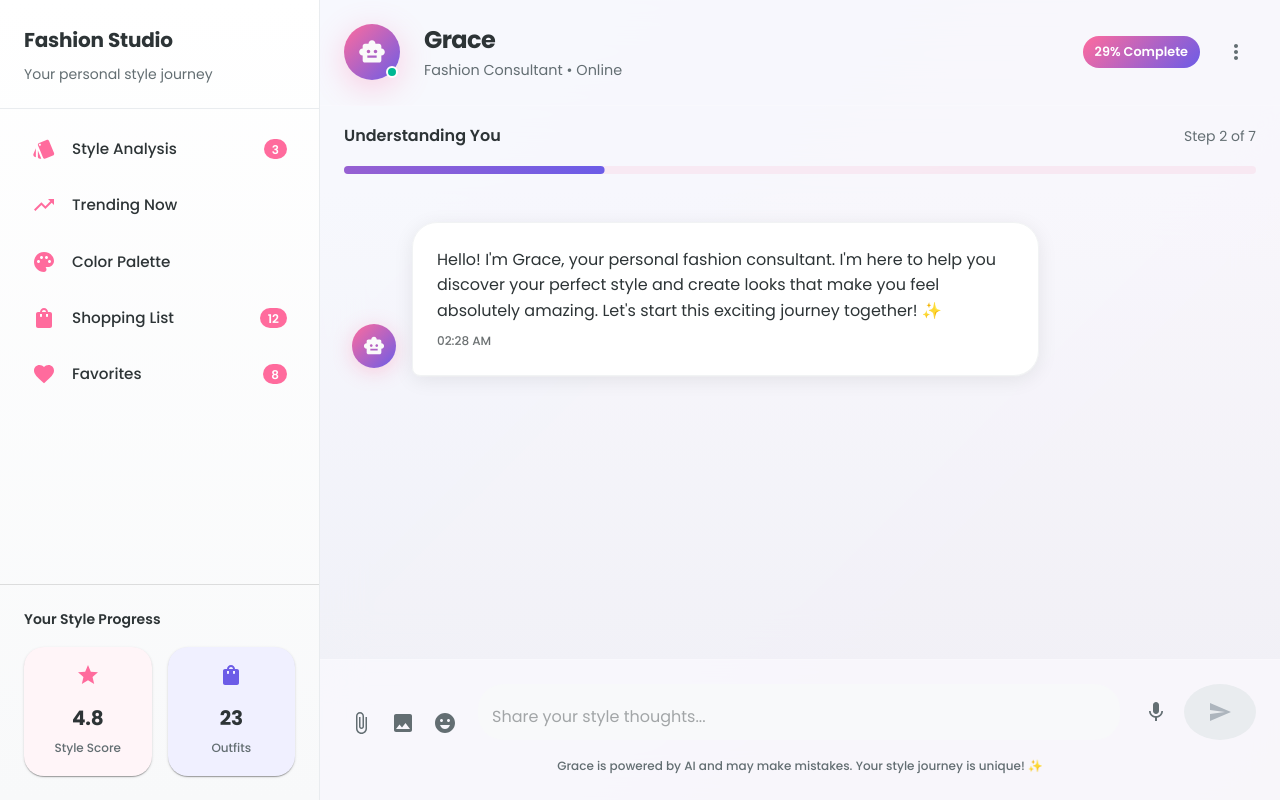
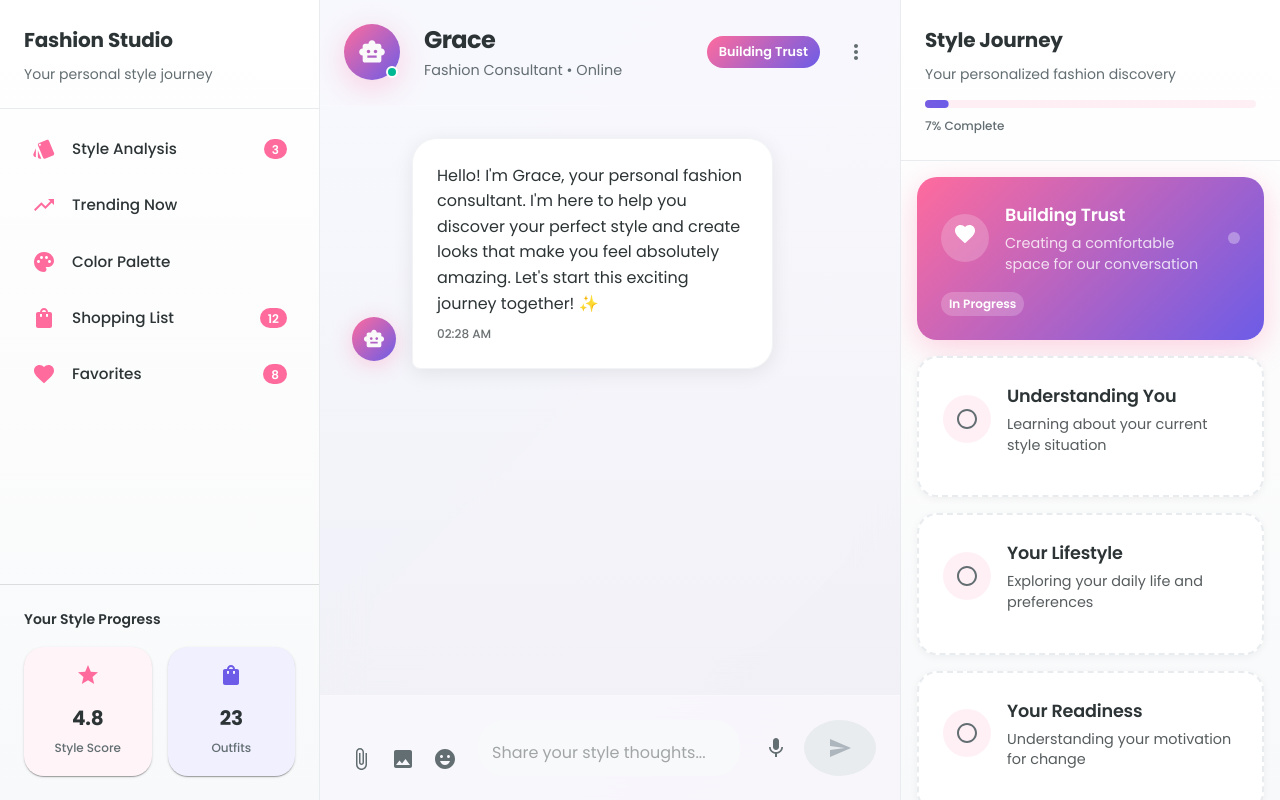
Before and after one commit to maxdevfranklin/eliza-frontend, a React (Create React App) app: page / in a window 1280 px wide. Built offline with nearby package versions, Linux system fonts and the light colour scheme.

Commit message:
Fashion Step Flow System with Animations

```diff
--- a/src/App.tsx
+++ b/src/App.tsx
@@ -25,7 +25,14 @@ import {
   Badge,
   Card,
   CardContent,
-  Grid
+  Grid,
+  Stepper,
+  Step,
+  StepLabel,
+  StepContent,
+  Collapse,
+  Zoom,
+  Grow
 } from '@mui/material';
 import SendIcon from '@mui/icons-material/Send';
 import SmartToyIcon from '@mui/icons-material/SmartToy';
@@ -43,6 +50,12 @@ import AttachFileIcon from '@mui/icons-material/AttachFile';
 import EmojiEmotionsIcon from '@mui/icons-material/EmojiEmotions';
 import MicIcon from '@mui/icons-material/Mic';
 import ImageIcon from '@mui/icons-material/Image';
+import CheckCircleIcon from '@mui/icons-material/CheckCircle';
+import RadioButtonUncheckedIcon from '@mui/icons-material/RadioButtonUnchecked';
+import FiberManualRecord from '@mui/icons-material/FiberManualRecord';
+import PlayArrowIcon from '@mui/icons-material/PlayArrow';
+import AutoAwesomeIcon from '@mui/icons-material/AutoAwesome';
+import TrendingFlatIcon from '@mui/icons-material/TrendingFlat';
 import axios from 'axios';
 
 const theme = createTheme({
@@ -171,6 +184,26 @@ const stepLabels = {
   visit_transition: 'Next Steps'
 };
 
+const stepDescriptions = {
+  trust_building: 'Creating a comfortable space for our conversation',
+  situation_discovery: 'Learning about your current style situation',
+  lifestyle_discovery: 'Exploring your daily life and preferences',
+  readiness_discovery: 'Understanding your motivation for change',
+  priorities_discovery: 'Identifying what matters most to you',
+  needs_matching: 'Finding perfect style solutions for you',
+  visit_transition: 'Planning your next fashion journey steps'
+};
+
+const stepIcons = {
+  trust_building: <FavoriteIcon />,
+  situation_discovery: <PersonIcon />,
+  lifestyle_discovery: <StyleIcon />,
+  readiness_discovery: <TrendingUpIcon />,
+  priorities_discovery: <StarIcon />,
+  needs_matching: <AutoAwesomeIcon />,
+  visit_transition: <TrendingFlatIcon />
+};
+
 const sidebarItems = [
   { icon: <StyleIcon />, text: 'Style Analysis', badge: '3' },
   { icon: <TrendingUpIcon />, text: 'Trending Now', badge: null },
@@ -190,9 +223,11 @@ function App() {
   ]);
   const [input, setInput] = useState('');
   const [isLoading, setIsLoading] = useState(false);
-  const [currentStep, setCurrentStep] = useState<DialogStep>('situation_discovery');
+  const [currentStep, setCurrentStep] = useState<DialogStep>('trust_building');
+  const [completedSteps, setCompletedSteps] = useState<DialogStep[]>([]);
   const [isTyping, setIsTyping] = useState(false);
   const [sidebarOpen, setSidebarOpen] = useState(false);
+  const [stepNotification, setStepNotification] = useState<DialogStep | null>(null);
   const messagesEndRef = useRef<null | HTMLDivElement>(null);
   const isMobile = useMediaQuery(theme.breakpoints.down('md'));
 
@@ -207,6 +242,22 @@ function App() {
   const generateMessageId = () => {
     return `msg_${Date.now()}_${Math.random().toString(36).substr(2, 9)}`;
   };
+
+  const handleStepProgress = useCallback((newStep: DialogStep) => {
+    if (newStep !== currentStep) {
+      // Mark current step as completed
+      if (!completedSteps.includes(currentStep)) {
+        setCompletedSteps(prev => [...prev, currentStep]);
+      }
+
+      // Show notification for new step
+      setStepNotification(newStep);
+      setTimeout(() => setStepNotification(null), 4000);
+
+      // Update current step
+      setCurrentStep(newStep);
+    }
+  }, [currentStep, completedSteps]);
 
   const handleSend = useCallback(async () => {
     if (!input.trim() || isLoading) return;
@@ -251,7 +302,7 @@ function App() {
         // Update step if provided
         const lastResponse = response.data[response.data.length - 1];
         if (lastResponse?.metadata?.stage && dialogSteps.includes(lastResponse.metadata.stage)) {
-          setCurrentStep(lastResponse.metadata.stage);
+          handleStepProgress(lastResponse.metadata.stage);
         }
       } else {
         // Handle single response or error
@@ -279,7 +330,7 @@ function App() {
       setIsLoading(false);
       setIsTyping(false);
     }
-  }, [input, isLoading]);
+  }, [input, isLoading, handleStepProgress]);
 
   const handleKeyPress = useCallback((e: React.KeyboardEvent) => {
     if (e.key === 'Enter' && !e.shiftKey) {
@@ -290,8 +341,9 @@ function App() {
 
   const getStepProgress = useCallback(() => {
     const currentIndex = dialogSteps.indexOf(currentStep);
-    return ((currentIndex + 1) / dialogSteps.length) * 100;
-  }, [currentStep]);
+    const completedCount = completedSteps.length;
+    return ((completedCount + (currentIndex >= 0 ? 0.5 : 0)) / dialogSteps.length) * 100;
+  }, [currentStep, completedSteps]);
 
   // Removed animations and memoized properly
   const MessageBubble = React.memo(({ message }: { message: Message }) => (
@@ -442,6 +494,249 @@ function App() {
       </Box>
     </Fade>
   ));
+
+  const StepProgressPanel = () => (
+    <Box
+      sx={{
+        width: 380,
+        height: '100%',
+        background: 'linear-gradient(180deg, #ffffff 0%, #f8f9fa 100%)',
+        borderLeft: '1px solid #e9ecef',
+        display: 'flex',
+        flexDirection: 'column',
+        overflow: 'hidden',
+      }}
+    >
+      {/* Step Progress Header */}
+      <Box sx={{ p: 3, borderBottom: '1px solid #e9ecef' }}>
+        <Typography variant="h6" sx={{ fontWeight: 700, color: '#2d3436', mb: 1 }}>
+          Style Journey
+        </Typography>
+        <Typography variant="body2" sx={{ color: '#636e72', mb: 2 }}>
+          Your personalized fashion discovery
+        </Typography>
+        <LinearProgress
+          variant="determinate"
+          value={getStepProgress()}
+          sx={{
+            height: 8,
+            borderRadius: 4,
+            bgcolor: 'rgba(255, 107, 157, 0.1)',
+            '& .MuiLinearProgress-bar': {
+              borderRadius: 4,
+              background: 'linear-gradient(90deg, #ff6b9d 0%, #6c5ce7 100%)',
+            }
+          }}
+        />
+        <Typography variant="caption" sx={{ color: '#636e72', mt: 1, display: 'block' }}>
+          {Math.round(getStepProgress())}% Complete
+        </Typography>
+      </Box>
+
+      {/* Steps List */}
+      <Box sx={{ flex: 1, overflow: 'auto', p: 2 }}>
+        {dialogSteps.map((step, index) => {
+          const isCompleted = completedSteps.includes(step);
+          const isCurrent = currentStep === step;
+          const isUpcoming = !isCompleted && !isCurrent;
+
+          return (
+            <Grow
+              key={step}
+              in={true}
+              timeout={300 + index * 100}
+            >
+              <Card
+                sx={{
+                  mb: 2,
+                  background: isCurrent
+                    ? 'linear-gradient(135deg, #ff6b9d 0%, #6c5ce7 100%)'
+                    : isCompleted
+                      ? 'linear-gradient(135deg, #00b894 0%, #00cec9 100%)'
+                      : '#ffffff',
+                  color: (isCurrent || isCompleted) ? 'white' : 'text.primary',
+                  border: isUpcoming ? '2px dashed #e9ecef' : 'none',
+                  boxShadow: (isCurrent || isCompleted)
+                    ? '0 8px 32px rgba(255, 107, 157, 0.3)'
+                    : '0 2px 8px rgba(0, 0, 0, 0.05)',
+                  transform: isCurrent ? 'scale(1.02)' : 'scale(1)',
+                  transition: 'all 0.3s cubic-bezier(0.4, 0, 0.2, 1)',
+                  position: 'relative',
+                  overflow: 'visible',
+                  '&:hover': {
+                    transform: isCurrent ? 'scale(1.02)' : 'scale(1.01)',
+                    boxShadow: (isCurrent || isCompleted)
+                      ? '0 12px 40px rgba(255, 107, 157, 0.4)'
+                      : '0 4px 16px rgba(0, 0, 0, 0.1)',
+                  }
+                }}
+              >
+                {isCurrent && (
+                  <Box
+                    sx={{
+                      position: 'absolute',
+                      top: -2,
+                      left: -2,
+                      right: -2,
+                      bottom: -2,
+                      background: 'linear-gradient(45deg, #ff6b9d, #6c5ce7, #ff6b9d)',
+                      borderRadius: 3,
+                      zIndex: -1,
+                      animation: 'gradientShift 3s ease-in-out infinite',
+                    }}
+                  />
+                )}
+
+                <CardContent sx={{ p: 3 }}>
+                  <Box sx={{ display: 'flex', alignItems: 'center', gap: 2, mb: 2 }}>
+                    <Box
+                      sx={{
+                        width: 48,
+                        height: 48,
+                        borderRadius: '50%',
+                        background: (isCurrent || isCompleted)
+                          ? 'rgba(255, 255, 255, 0.2)'
+                          : 'rgba(255, 107, 157, 0.1)',
+                        display: 'flex',
+                        alignItems: 'center',
+                        justifyContent: 'center',
+                        backdropFilter: 'blur(10px)',
+                      }}
+                    >
+                      {isCompleted ? (
+                        <CheckCircleIcon sx={{ color: 'inherit', fontSize: 24 }} />
+                      ) : isCurrent ? (
+                        <Box sx={{ color: 'inherit' }}>{stepIcons[step]}</Box>
+                      ) : (
+                        <RadioButtonUncheckedIcon sx={{ color: '#636e72', fontSize: 24 }} />
+                      )}
+                    </Box>
+
+                    <Box sx={{ flex: 1 }}>
+                      <Typography
+                        variant="h6"
+                        sx={{
+                          fontWeight: 600,
+                          fontSize: '1.1rem',
+                          mb: 0.5,
+                          color: 'inherit'
+                        }}
+                      >
+                        {stepLabels[step]}
+                      </Typography>
+                      <Typography
+                        variant="body2"
+                        sx={{
+                          opacity: 0.8,
+                          fontSize: '0.9rem',
+                          color: 'inherit'
+                        }}
+                      >
+                        {stepDescriptions[step]}
+                      </Typography>
+                    </Box>
+
+                    {isCurrent && (
+                      <Box
+                        sx={{
+                          width: 12,
+                          height: 12,
+                          borderRadius: '50%',
+                          background: 'rgba(255, 255, 255, 0.8)',
+                          animation: 'pulse 2s ease-in-out infinite',
+                        }}
+                      />
+                    )}
+                  </Box>
+
+                  {isCompleted && (
+                    <Chip
+                      label="Completed"
+                      size="small"
+                      sx={{
+                        backgroundColor: 'rgba(255, 255, 255, 0.2)',
+                        color: 'inherit',
+                        fontWeight: 600,
+                        fontSize: '0.75rem',
+                      }}
+                    />
+                  )}
+
+                  {isCurrent && (
+                    <Chip
+                      label="In Progress"
+                      size="small"
+                      sx={{
+                        backgroundColor: 'rgba(255, 255, 255, 0.2)',
+                        color: 'inherit',
+                        fontWeight: 600,
+                        fontSize: '0.75rem',
+                      }}
+                    />
+                  )}
+                </CardContent>
+              </Card>
+            </Grow>
+          );
+        })}
+      </Box>
+    </Box>
+  );
+
+  const StepNotification = () => (
+    <Zoom in={!!stepNotification} timeout={300}>
+      <Box
+        sx={{
+          position: 'fixed',
+          top: 24,
+          right: 24,
+          zIndex: 1300,
+          maxWidth: 400,
+        }}
+      >
+        {stepNotification && (
+          <Card
+            sx={{
+              background: 'linear-gradient(135deg, #ff6b9d 0%, #6c5ce7 100%)',
+              color: 'white',
+              boxShadow: '0 12px 40px rgba(255, 107, 157, 0.4)',
+              backdropFilter: 'blur(20px)',
+            }}
+          >
+            <CardContent sx={{ p: 3 }}>
+              <Box sx={{ display: 'flex', alignItems: 'center', gap: 2, mb: 2 }}>
+                <Box
+                  sx={{
+                    width: 48,
+                    height: 48,
+                    borderRadius: '50%',
+                    background: 'rgba(255, 255, 255, 0.2)',
+                    display: 'flex',
+                    alignItems: 'center',
+                    justifyContent: 'center',
+                    backdropFilter: 'blur(10px)',
+                  }}
+                >
+                  {stepIcons[stepNotification]}
+                </Box>
+                <Box>
+                  <Typography variant="h6" sx={{ fontWeight: 600, mb: 0.5 }}>
+                    New Step Unlocked!
+                  </Typography>
+                  <Typography variant="body2" sx={{ opacity: 0.9 }}>
+                    {stepLabels[stepNotification]}
+                  </Typography>
+                </Box>
+              </Box>
+              <Typography variant="body2" sx={{ opacity: 0.8 }}>
+                {stepDescriptions[stepNotification]}
+              </Typography>
+            </CardContent>
+          </Card>
+        )}
+      </Box>
+    </Zoom>
+  );
 
   const Sidebar = () => (
     <Box
@@ -636,7 +931,7 @@ function App() {
 
             <Box sx={{ display: 'flex', alignItems: 'center', gap: 2 }}>
               <Chip
-                label={`${Math.round(getStepProgress())}% Complete`}
+                label={stepLabels[currentStep]}
                 sx={{
                   background: 'linear-gradient(135deg, #ff6b9d 0%, #6c5ce7 100%)',
                   color: 'white',
@@ -648,31 +943,6 @@ function App() {
                 <MoreVertIcon />
               </IconButton>
             </Box>
-          </Box>
-
-          {/* Progress Bar */}
-          <Box sx={{ px: 3, py: 2, background: 'rgba(255, 255, 255, 0.95)', backdropFilter: 'blur(20px)' }}>
-            <Box sx={{ display: 'flex', alignItems: 'center', justifyContent: 'space-between', mb: 2 }}>
-              <Typography variant="subtitle1" sx={{ fontWeight: 600, color: '#2d3436' }}>
-                {stepLabels[currentStep]}
-              </Typography>
-              <Typography variant="body2" sx={{ color: '#636e72' }}>
-                Step {dialogSteps.indexOf(currentStep) + 1} of {dialogSteps.length}
-              </Typography>
-            </Box>
-            <LinearProgress
-              variant="determinate"
-              value={getStepProgress()}
-              sx={{
-                height: 8,
-                borderRadius: 4,
-                bgcolor: 'rgba(255, 107, 157, 0.1)',
-                '& .MuiLinearProgress-bar': {
-                  borderRadius: 4,
-                  background: 'linear-gradient(90deg, #ff6b9d 0%, #6c5ce7 100%)',
-                }
-              }}
-            />
           </Box>
 
           {/* Messages Area */}
@@ -714,7 +984,7 @@ function App() {
               borderTop: '1px solid rgba(255, 255, 255, 0.2)',
             }}
           >
-            <Box sx={{ display: 'flex', gap: 2, alignItems: 'flex-end', mb: 2 }}>
+            <Box sx={{ display: 'flex', gap: 2, alignItems: 'flex-end' }}>
               <Box sx={{ display: 'flex', gap: 1 }}>
                 <IconButton
                   size="small"
@@ -800,12 +1070,14 @@ function App() {
                 </Button>
               </Box>
             </Box>
-
-            <Typography variant="caption" sx={{ color: '#636e72', textAlign: 'center', display: 'block' }}>
-              Grace is powered by AI and may make mistakes. Your style journey is unique! ✨
-            </Typography>
           </Box>
         </Box>
+
+        {/* Step Progress Panel - Desktop Only */}
+        {!isMobile && <StepProgressPanel />}
+
+        {/* Step Notification */}
+        <StepNotification />
       </Box>
 
       <style>
@@ -822,6 +1094,15 @@ function App() {
               transform: scale(1.2);
             }
           }
+
+          @keyframes gradientShift {
+            0%, 100% {
+              background-position: 0% 50%;
+            }
+            50% {
+              background-position: 100% 50%;
+            }
+          }
         `}
       </style>
     </ThemeProvider>
```
